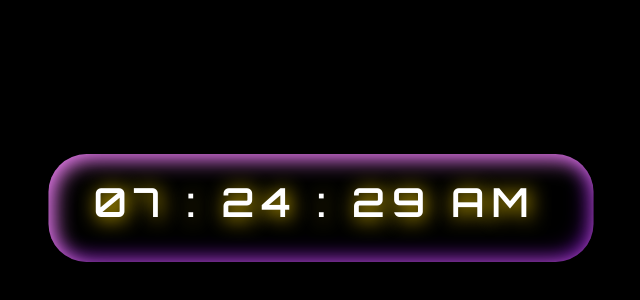
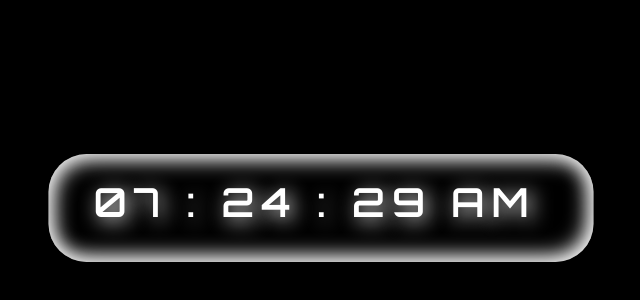
Before and after one commit to Shivani-Dhawadkar/Digital-Clock, a plain HTML site: page index.html in a window 1280 px wide. Shown: the part 192-492 px from the top of the page, without its empty margins (319-959 px from the left). Drawn offline with Linux system fonts and the light colour scheme.

Commit message:
commit 4

```diff
--- a/assets/css/style.css
+++ b/assets/css/style.css
@@ -11,15 +11,15 @@ body{
     transform: translate(-50%,-50%);
     font-size: 40px;
     font-family: 'Orbitron', sans-serif;
-    text-shadow: 2px 2px 20px gold;
+    text-shadow: 4px 4px 20px whitesmoke;
     letter-spacing: 7px;
     border-radius: 20px;
     width: 500px;
     height:85px;
     border-radius: 38px;
     background-color:black;
-    box-shadow: inset 5px 5px 21px violet,
-                 inset -5px -5px 21px #4B0082;
+    box-shadow: inset 5px 5px 21px whitesmoke,
+                 inset -5px -5px 21px white;
     padding-top: 23px;
     padding-left: 45px;
 }
```
